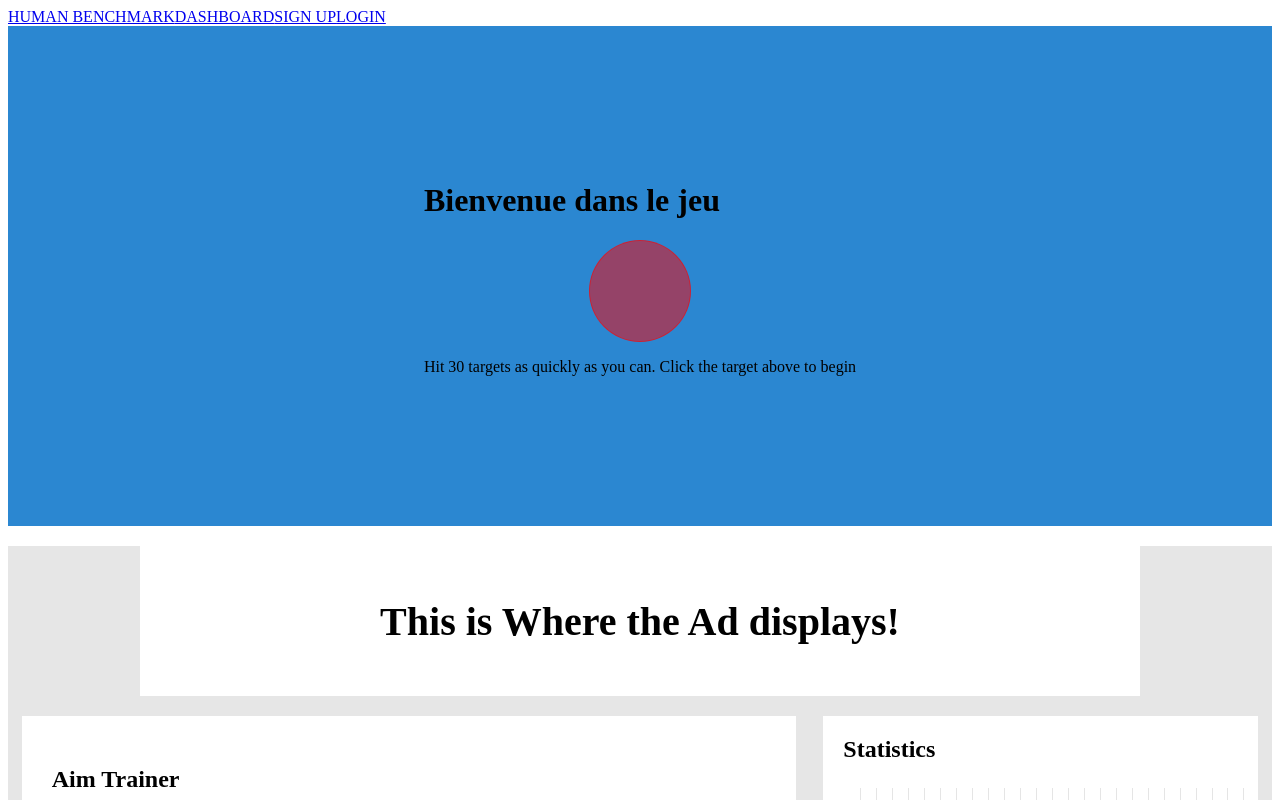
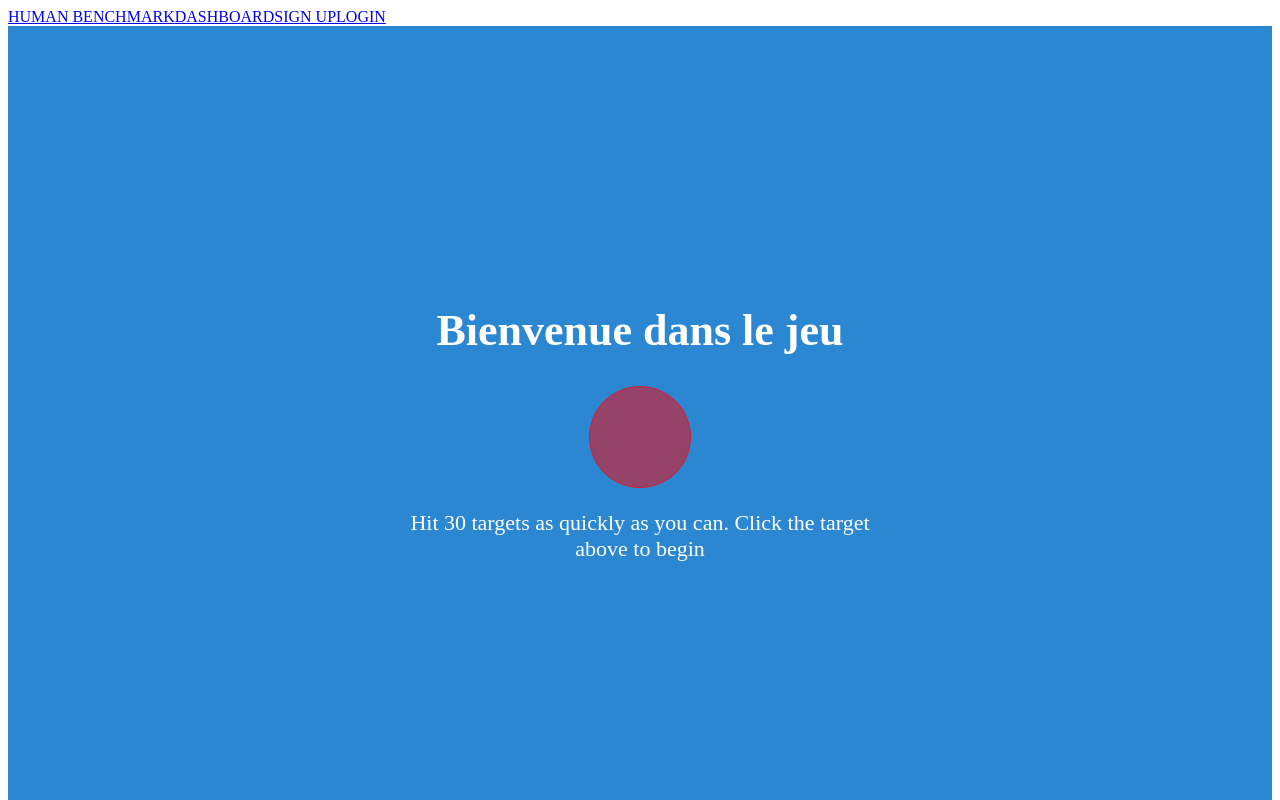
Before and after one commit to Kamalags24/human-bench, a Vue app: page / in a window 1280 px wide. Shown: the top 800 px of the page. Built offline with nearby package versions, Linux system fonts and the light colour scheme.

Commit message:
partie css modifiée

```diff
--- a/src/components/gameArea.vue
+++ b/src/components/gameArea.vue
@@ -38,8 +38,8 @@ function changePosition() {
     End.value = true;
   }
 
-  top.value = Math.floor(Math.random() * 100);
-  left.value = Math.floor(Math.random() * 100);
+  top.value = Math.floor(Math.random() * 250);
+  left.value = Math.floor(Math.random() * 250);
 }
 // let score = setInterval(() => {console.log(count.value)}, 1000);
 
@@ -74,7 +74,7 @@ function timer() {
 
 <template>
   <div class="container">
-    <div v-if="Start">
+    <div v-if="Start" class="zone">
       <h1>Bienvenue dans le jeu</h1>
       <div class="cercle" @click="startGame"></div>
       <p>
@@ -82,7 +82,7 @@ function timer() {
       </p>
     </div>
 
-    <main class="dashboard" v-if="Game">
+    <main class="zone" v-if="Game">
       <h1>Remaining: {{ count }}</h1>
       <h3>Misses: {{ misses }}</h3>
       <div class="container-cercle" @click="handleMisses" >
@@ -94,7 +94,7 @@ function timer() {
       </div>
     </main>
 
-    <div v-if="End">
+    <div v-if="End" class="zone">
       <div class="cercle"></div>
       <p>Average time per target</p>
       <h2>{{ second }} ms</h2>
@@ -114,14 +114,10 @@ function timer() {
   align-items: center;
   flex-direction: column;
   width: 100%;
-  height: 500px;
+  height: 800px;
 
 }
 
-.container-cercle {
-  display: block;
-  position: relative;
-}
 
 .cercle {
   background-color: #ff000080;
@@ -144,8 +140,19 @@ button {
 }
 
 .container-cercle {
-  border: 1px solid black;
+  height: 350px;
+  width: 660px;
+}
+
+.zone {
+  color: white;
+  width: 500px;
   height: 300px;
-  width: 800px;
+  text-align: center;
+  font-size: 22px;
+  margin: 20px auto;
+}
+h4 {
+  color: red;
 }
 </style>
```
